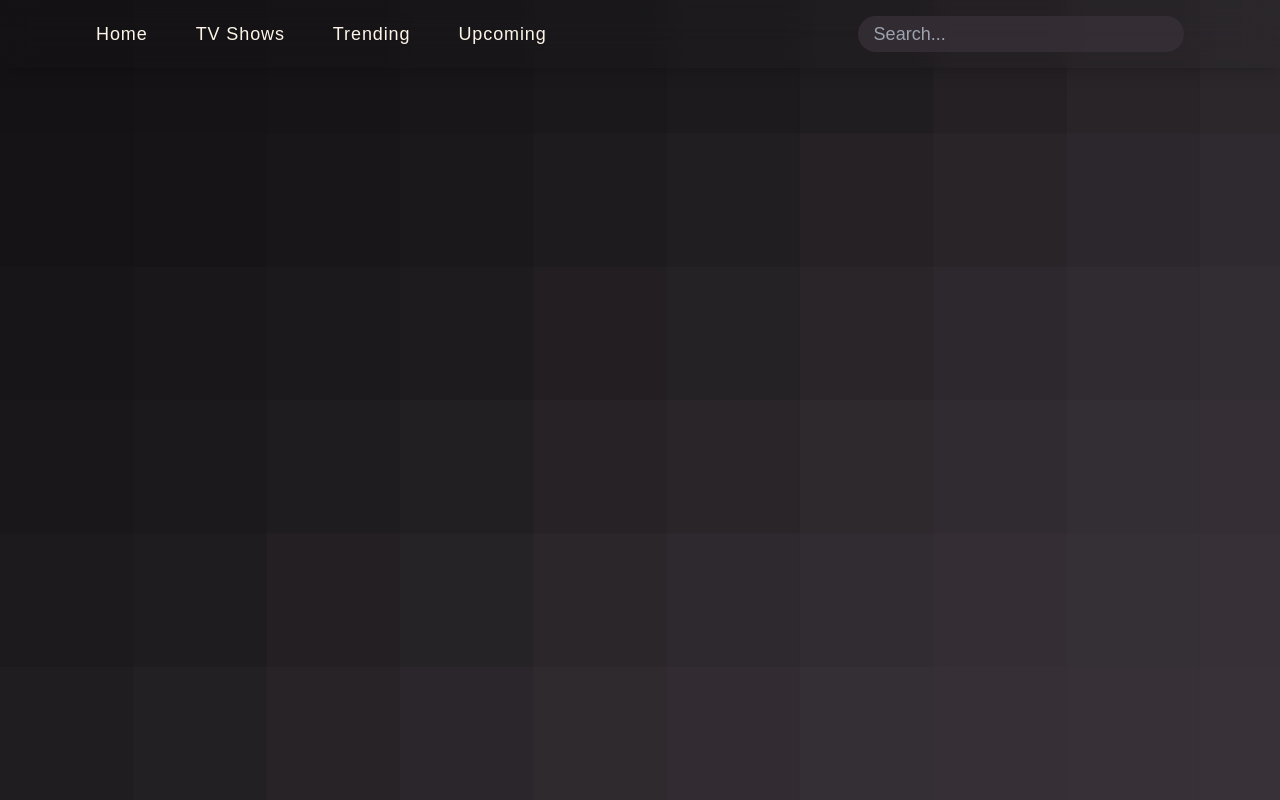
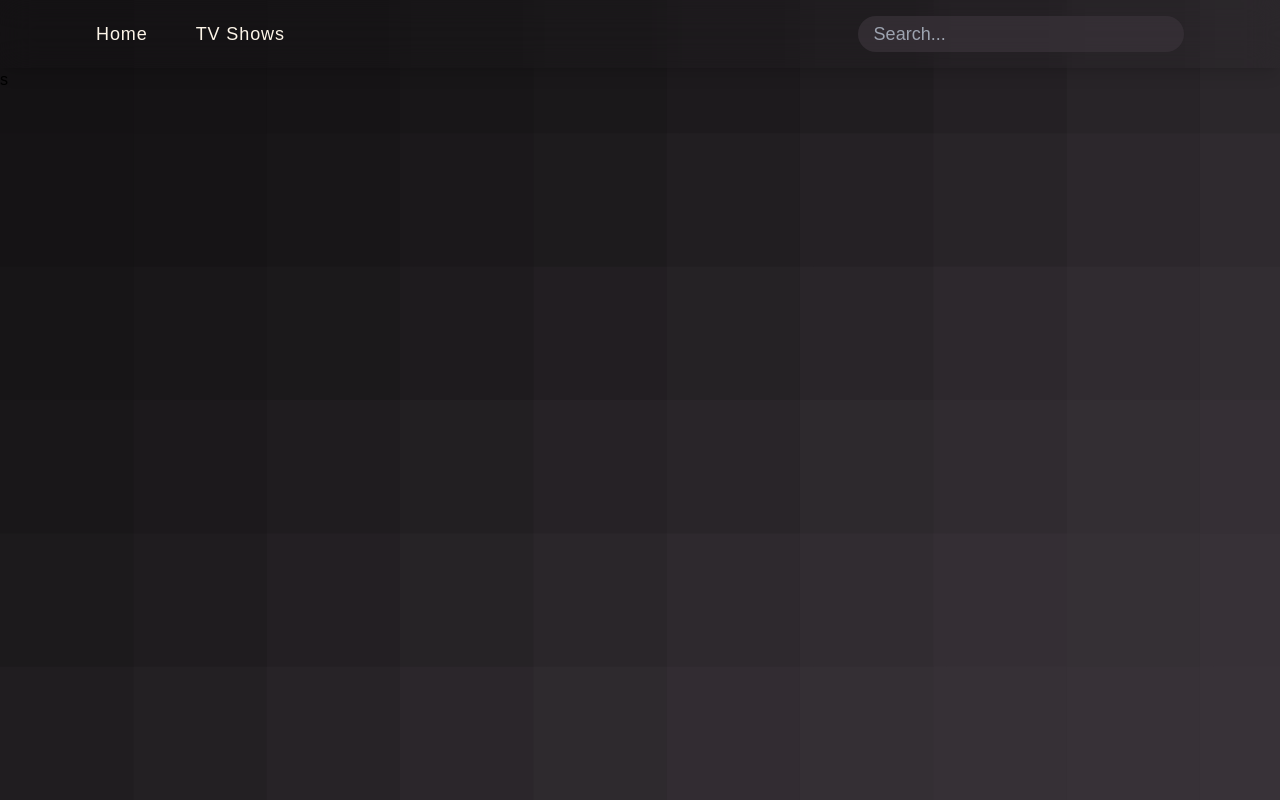
Before and after one commit to gurmeet02/Movies-Web, a React app in the folder frontend/: page /search in a window 1280 px wide. Built offline with nearby package versions, Linux system fonts and the light colour scheme; the HTML template or start-up script is replaced by a standard one.

Commit message:
some pages removed, some changes

```diff
--- a/frontend/src/App.jsx
+++ b/frontend/src/App.jsx
@@ -1,9 +1,8 @@
 import { BrowserRouter, Routes, Route } from "react-router-dom";
 import Home from "./pages/Home/Home";
-import Trending from "./pages/Trending/Trending";
-import Upcoming from "./pages/Upcoming/Upcoming";
 import TVShows from "./pages/TVShows/TVShows";
 import Navbar from "./components/Navbar";
+import Search from "./pages/Search/Search";
 
 function App() {
   return (
@@ -12,9 +11,8 @@ function App() {
         <Navbar />
         <Routes>
           <Route path="/" element={<Home />} />
-          <Route path="/trending" element={<Trending />} />
-          <Route path="/upcoming" element={<Upcoming />} />
           <Route path="/tv-shows" element={<TVShows />} />
+          <Route path={`/search`} element={<Search />} />
         </Routes>
       </BrowserRouter>
     </>
--- a/frontend/src/components/MoviesSection.jsx
+++ b/frontend/src/components/MoviesSection.jsx
@@ -7,7 +7,6 @@ import "swiper/css/navigation";
 
 const MoviesSection = ({ title, movies, loaded }) => {
   const number = 4.5;
-  console.log(movies);
 
   return (
     <section className="py-8">
--- a/frontend/src/components/Navbar.jsx
+++ b/frontend/src/components/Navbar.jsx
@@ -1,8 +1,15 @@
 import React from "react";
 import { NavLink } from "react-router-dom";
 import "boxicons";
+import { useNavigate } from "react-router-dom";
 
 const Navbar = () => {
+  const navigate = useNavigate();
+  const handleSubmit = (e) => {
+    e.preventDefault();
+    navigate(`/search?movie=${e.target[0].value}`);
+    console.log(e);
+  };
   return (
     <nav className="py-4 container backdrop-filter backdrop-blur-lg bg-transparent bg-opacity-50 shadow-lg">
       <main className="flex justify-between items-center w-full">
@@ -13,23 +20,21 @@ const Navbar = () => {
           <li className="text-lg font-medium text-primary-50 tracking-wider">
             <NavLink to="/tv-shows">TV Shows</NavLink>
           </li>
-          <li className="text-lg font-medium text-primary-50 tracking-wider">
-            <NavLink to="/trending">Trending</NavLink>
-          </li>
-          <li className="text-lg font-medium text-primary-50 tracking-wider">
-            <NavLink to="/upcoming">Upcoming</NavLink>
-          </li>
         </ul>
-        <div className="flex gap-2 w-[30%] rounded-full backdrop-filter backdrop-blur-lg bg-secondary bg-opacity-75 px-4 py-1">
+        <form
+          onSubmit={handleSubmit}
+          className="flex gap-2 w-[30%] rounded-full backdrop-filter backdrop-blur-lg bg-secondary bg-opacity-75 px-4 py-1"
+        >
           <input
             type="text"
+            name="movie"
             className="bg-transparent outline-none text-white text-lg w-full"
             placeholder="Search..."
           />
           <button>
             <i className="bx bx-search text-2xl text-gray hover:text-primary-100 transition-all"></i>
           </button>
-        </div>
+        </form>
       </main>
     </nav>
   );
--- a/frontend/src/pages/Upcoming/Upcoming.jsx
+++ b/frontend/src/pages/Search/Search.jsx
@@ -1,11 +1,11 @@
 import React from "react";
 
-const Upcoming = () => {
+const Search = () => {
   return (
     <section>
-      <h1>upcoming...</h1>
+      <main>s</main>
     </section>
   );
 };
 
-export default Upcoming;
+export default Search;
--- a/frontend/src/pages/Trending/Trending.jsx
+++ /dev/null
@@ -1,11 +0,0 @@
-import React from "react";
-
-const Trending = () => {
-  return (
-    <section>
-      <h1 className="text-3xl font-bold text-primary">.</h1>
-    </section>
-  );
-};
-
-export default Trending;
```
